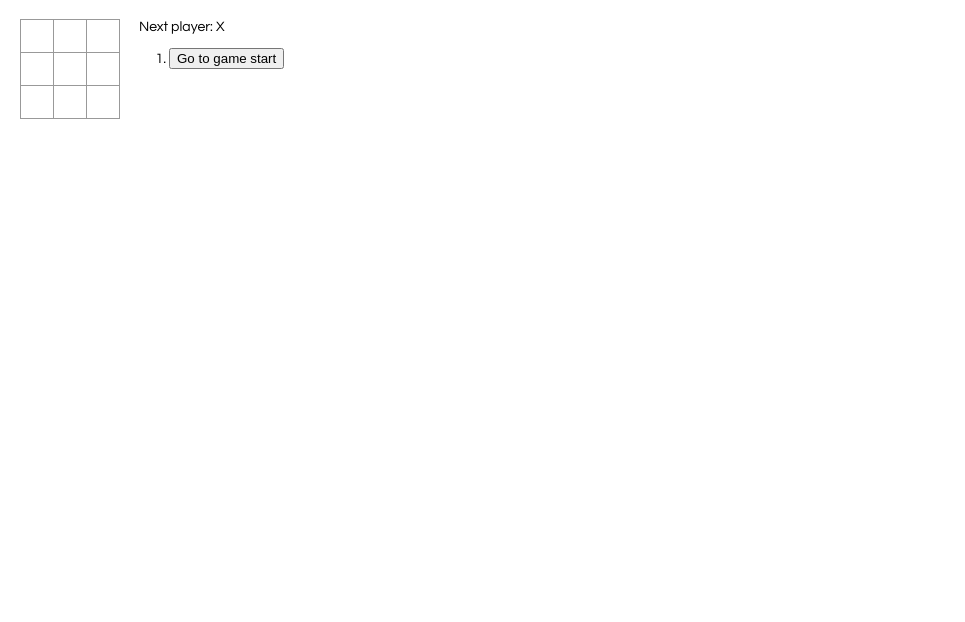
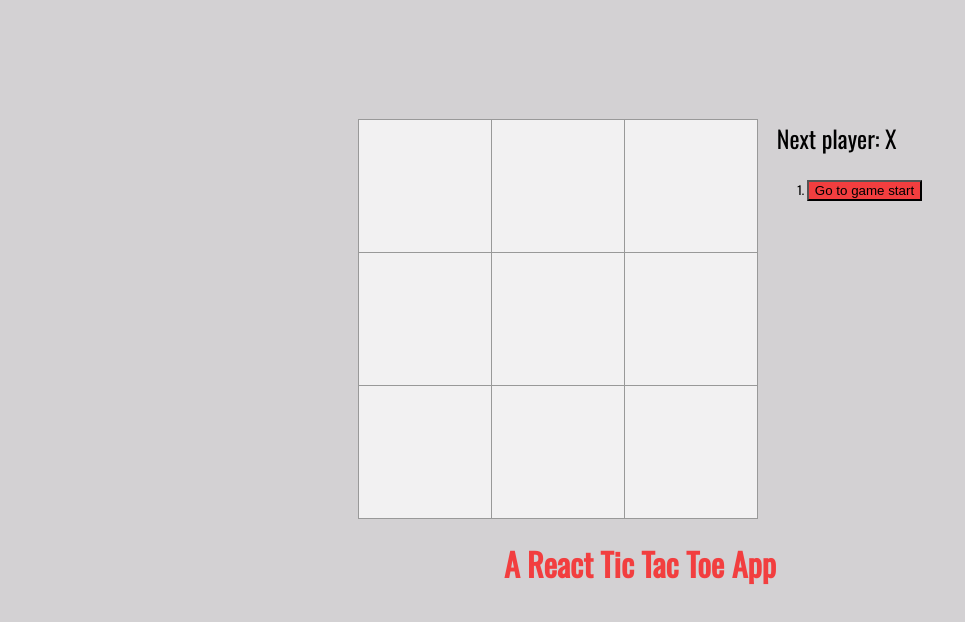
Before and after one commit to jpvajda/test-app, a React app: page / in a window 1280 px wide. Shown: the whole page, without its empty margins (0-965 px from the left). Built offline with nearby package versions, Linux system fonts and the light colour scheme.

Commit message:
added css styling

```diff
--- a/public/index.html
+++ b/public/index.html
@@ -10,6 +10,9 @@
       content="Web site created using create-react-app"
     />
     <link rel="apple-touch-icon" href="%PUBLIC_URL%/logo192.png" />
+
+    <!-- FONT -->
+  <link href="https://fonts.googleapis.com/css?family=Oswald&display=swap" rel="stylesheet">
     <!--
       manifest.json provides metadata used when your web app is installed on a
       user's mobile device or desktop. See https://developers.google.com/web/fundamentals/web-app-manifest/
@@ -29,6 +32,9 @@
   <body>
     <noscript>You need to enable JavaScript to run this app.</noscript>
     <div id="root"></div>
+    <div>
+      <h1>A React Tic Tac Toe App</h1>
+    </div>
     <!--
       This HTML file is a template.
       If you open it directly in the browser, you will see an empty page.
--- a/src/index.css
+++ b/src/index.css
@@ -1,6 +1,37 @@
 body {
-  font: 14px "Century Gothic", Futura, sans-serif;
-  margin: 20px;
+  font: 14px;
+  font-family: 'Oswald', sans-serif;
+  margin: 120px;
+  background-color: rgba(38, 29, 38, 0.2);
+  display: grid;
+  justify-items: center;
+  align-items: center;
+}
+
+li {
+  font-size: 12px;
+  margin-bottom: 4px;
+}
+
+button {
+  background-color:rgba(255, 0, 0, .7);
+}
+
+button:active {
+  background-color: darken(#444, 10%);
+  transform: scale(1.2);
+  transition: all .2s;
+}
+
+button:hover {
+  cursor: pointer;
+}
+
+
+h1 {
+  display: inline-block;
+  color:  rgba(255, 0, 0, .7);
+
 }
 
 ol, ul {
@@ -18,18 +49,18 @@ ol, ul {
 }
 
 .square {
-  background: #fff;
+  background: rgba(255, 255, 255, .7);
   border: 1px solid #999;
   float: left;
-  font-size: 24px;
+  font-size: 64px;
   font-weight: bold;
   line-height: 34px;
-  height: 34px;
+  height: 134px;
   margin-right: -1px;
   margin-top: -1px;
   padding: 0;
   text-align: center;
-  width: 34px;
+  width: 134px;
 }
 
 .square:focus {
@@ -47,4 +78,5 @@ ol, ul {
 
 .game-info {
   margin-left: 20px;
+  font-size: 24px;
 }
```
